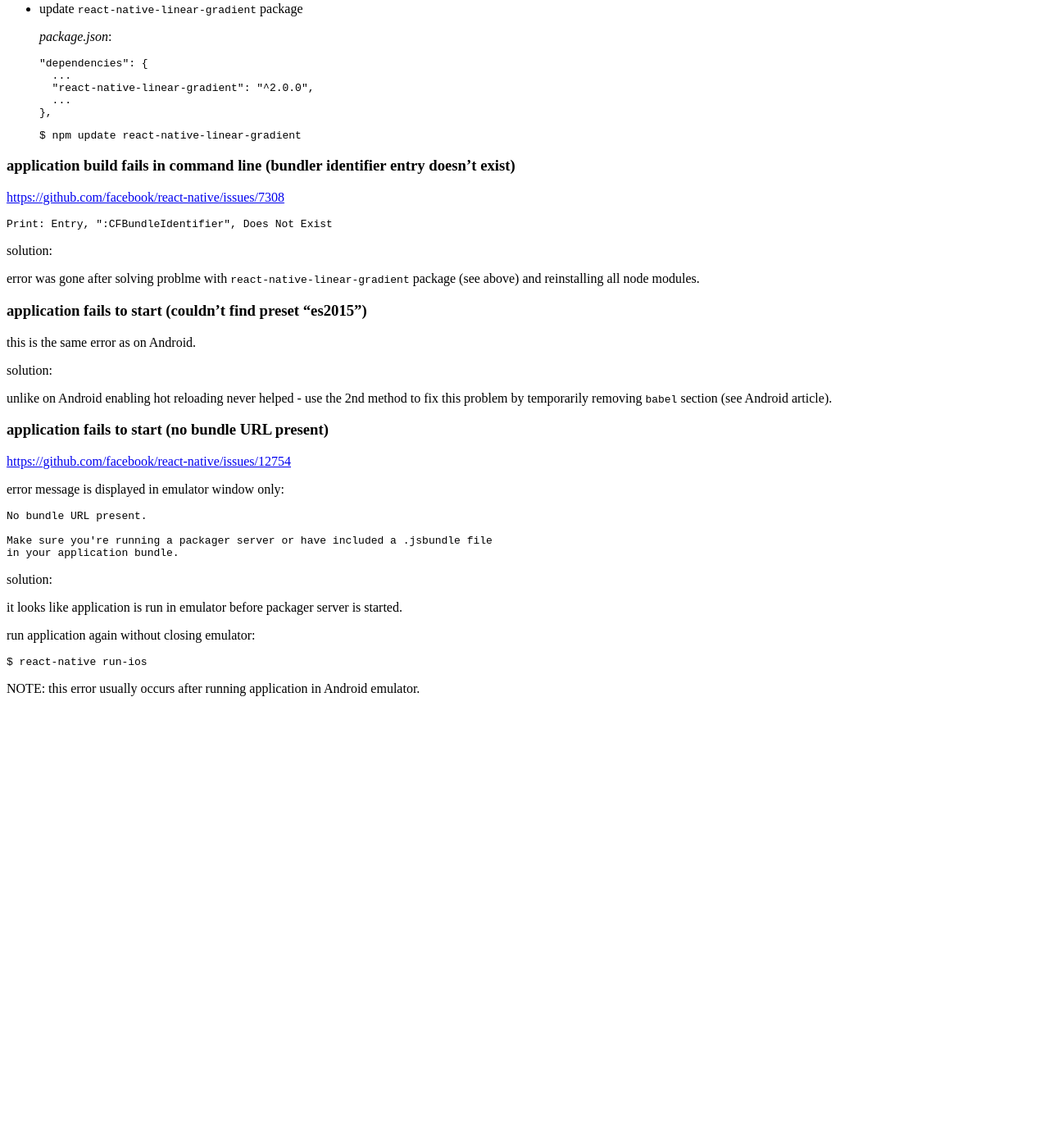
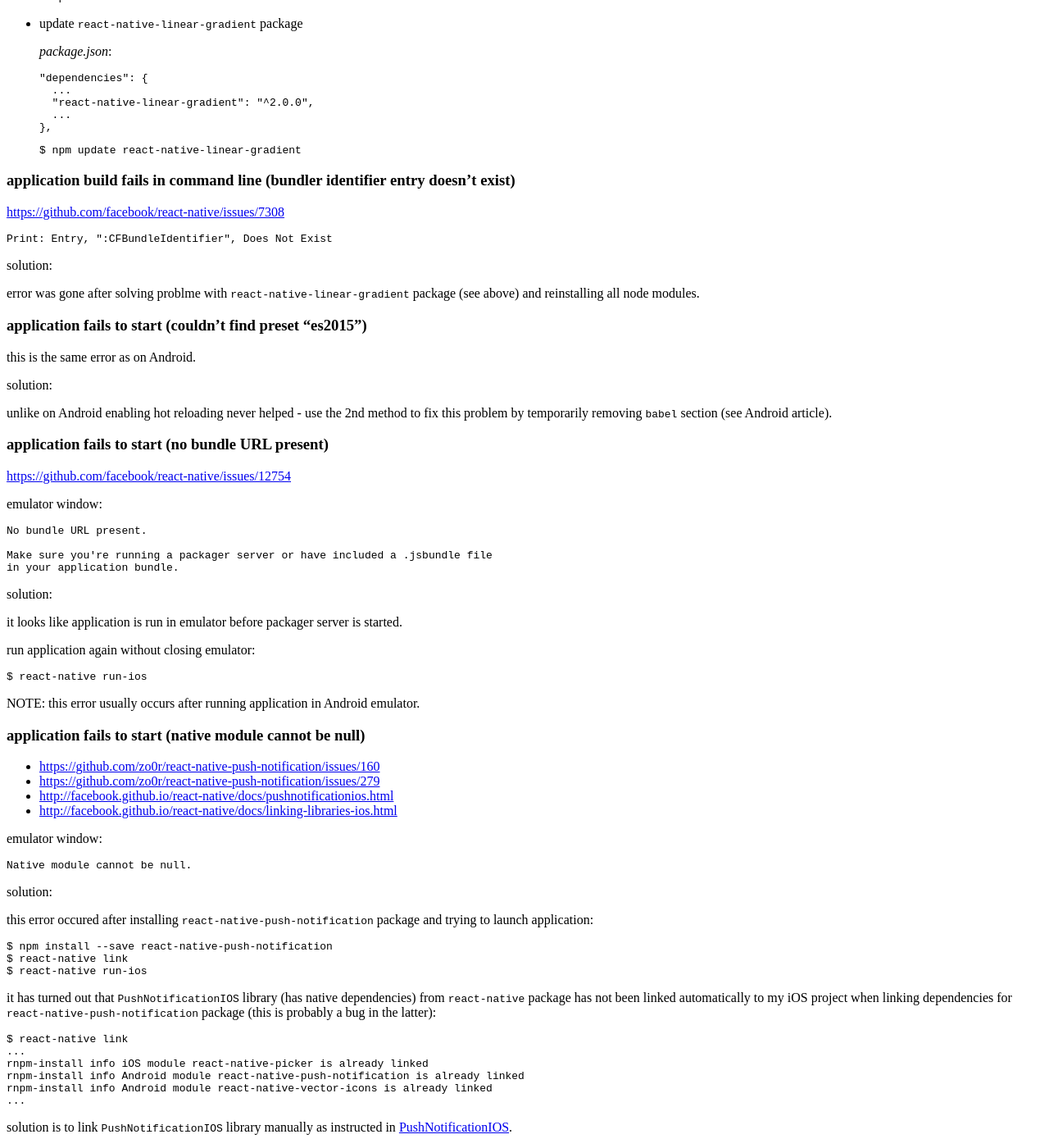
Before and after one commit to tap349/tap349.github.io, a Jekyll site: the page built from _posts/2017-05-25-react-native-ios.md, in a window 1280 px wide and 1400 px high, scrolled down 2857 px. Shown: the whole window at 82% size. Built offline with Jekyll 4.4.1, drawn with Linux system fonts in a browser that asks for light colours; before the commit the page ends 3722 px from its top, so only the background shows below that; some of the changed text lies outside the part shown.

Commit message:
update 2017-06-02_17:01:25

````diff
--- a/_posts/2017-05-25-react-native-ios.md
+++ b/_posts/2017-05-25-react-native-ios.md
@@ -71,7 +71,7 @@ it's possible to change it to Dvorak inside emulator:
 
 `<D-d>`
 
-### console logs
+### iOS device syslog
 
 ```sh
 $ react-native log-ios
@@ -206,7 +206,7 @@ fix this problem by temporarily removing `babel` section (see Android article).
 
 <https://github.com/facebook/react-native/issues/12754>
 
-error message is displayed in emulator window only:
+emulator window:
 
 ```sh
 No bundle URL present.
@@ -226,3 +226,44 @@ $ react-native run-ios
 ```
 
 NOTE: this error usually occurs after running application in Android emulator.
+
+### application fails to start (native module cannot be null)
+
+- <https://github.com/zo0r/react-native-push-notification/issues/160>
+- <https://github.com/zo0r/react-native-push-notification/issues/279>
+- <http://facebook.github.io/react-native/docs/pushnotificationios.html>
+- <http://facebook.github.io/react-native/docs/linking-libraries-ios.html>
+
+emulator window:
+
+```sh
+Native module cannot be null.
+```
+
+solution:
+
+this error occured after installing `react-native-push-notification` package
+and trying to launch application:
+
+```sh
+$ npm install --save react-native-push-notification
+$ react-native link
+$ react-native run-ios
+```
+
+it has turned out that `PushNotificationIOS` library (has native dependencies)
+from `react-native` package has not been linked automatically to my iOS project
+when linking dependencies for `react-native-push-notification` package
+(this is probably a bug in the latter):
+
+```sh
+$ react-native link
+...
+rnpm-install info iOS module react-native-picker is already linked
+rnpm-install info Android module react-native-push-notification is already linked
+rnpm-install info Android module react-native-vector-icons is already linked
+...
+```
+
+solution is to link `PushNotificationIOS` library manually as instructed in
+[PushNotificationIOS](http://facebook.github.io/react-native/docs/pushnotificationios.html).
````
Also changed, not shown: _posts/2017-05-24-react-native-android.md (+40 -1 lines).
